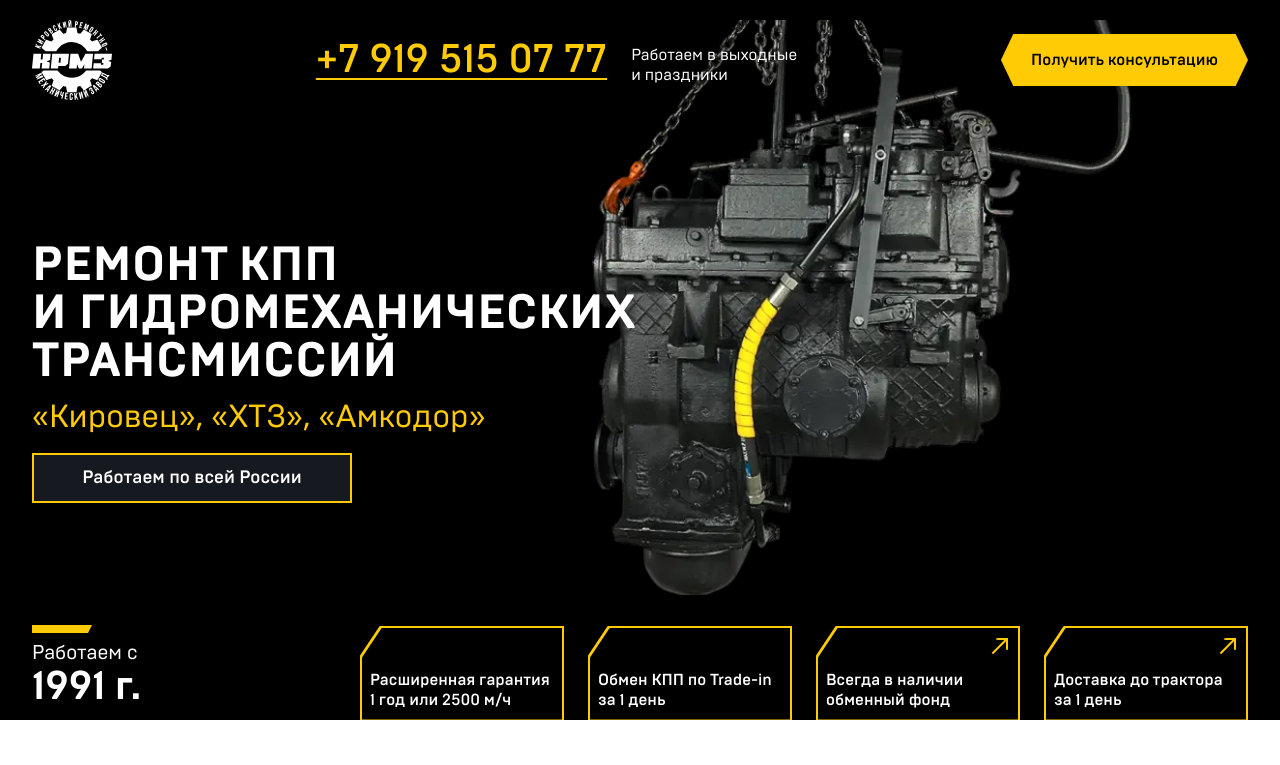
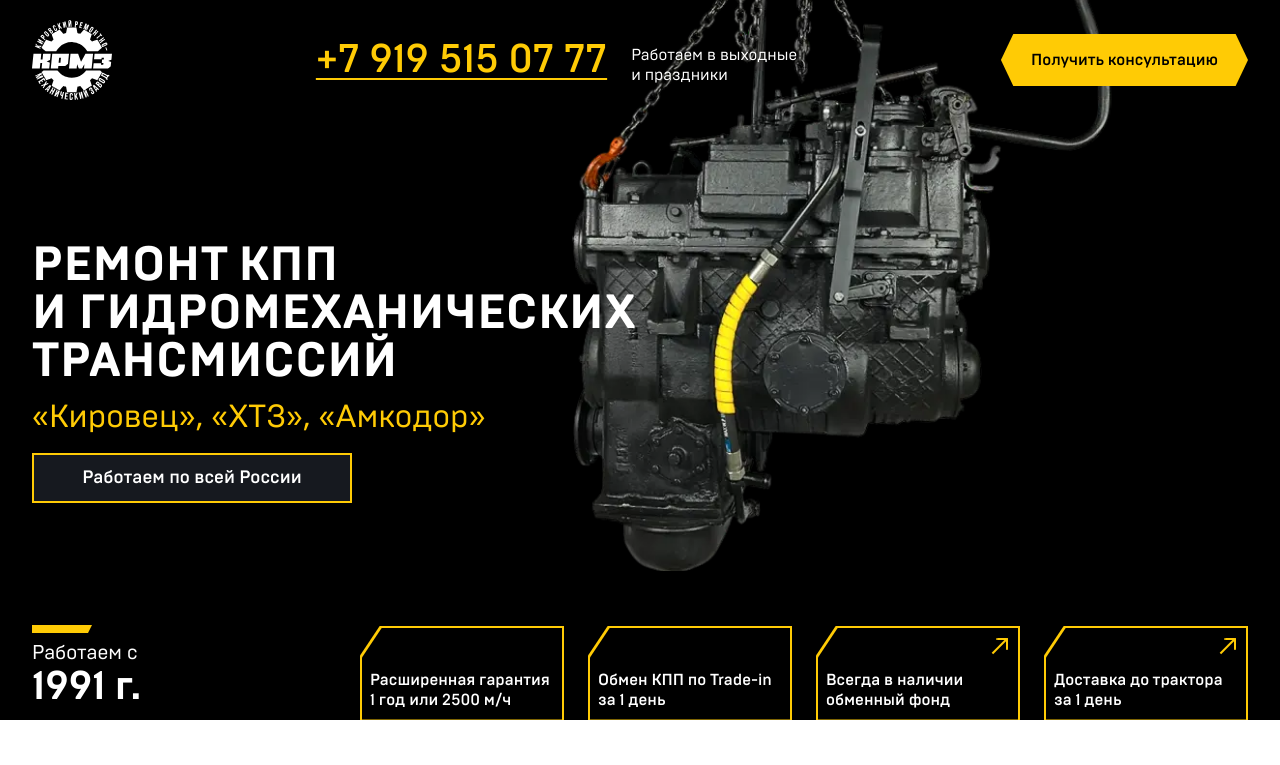
Before and after one commit to kirillsz/zheleznoe-delo, a website built with Vite: page index.html in a window 1280 px wide. Shown: the top 765 px of the page. Built offline with nearby package versions, Linux system fonts and the light colour scheme; no server answers.

Commit message:
Release fix 1

```diff
--- a/styles/scss/sections/_entry.scss
+++ b/styles/scss/sections/_entry.scss
@@ -1,5 +1,6 @@
 @use "../colors.scss" as c;
 .entry-section {
+  position: relative;
   &-founding-date {
     line-height: 1;
     @media all and (min-width: 40em) {
@@ -100,9 +101,8 @@
       height: 720px;
     }
     & .container {
+      height: 100%;
       overflow: hidden;
-      height: 100%;
-      position: relative;
       @media all and (min-width: 64em) {
         display: flex;
         flex-direction: column;
@@ -194,13 +194,13 @@
         position: absolute;
         z-index: 0;
         right: 10vw;
-        top: -16px;
+        top: -20px;
       }
       @media only screen and (min-width: 64em) {
-        right: 8vw;
+        right: 12vw;
       }
       @media only screen and (min-width: 100em) {
-        right: 6vw;
+        right: 18vw;
       }
     }
     &__footer {
```
Also changed, not shown: styles/style.css, 1 other file.
